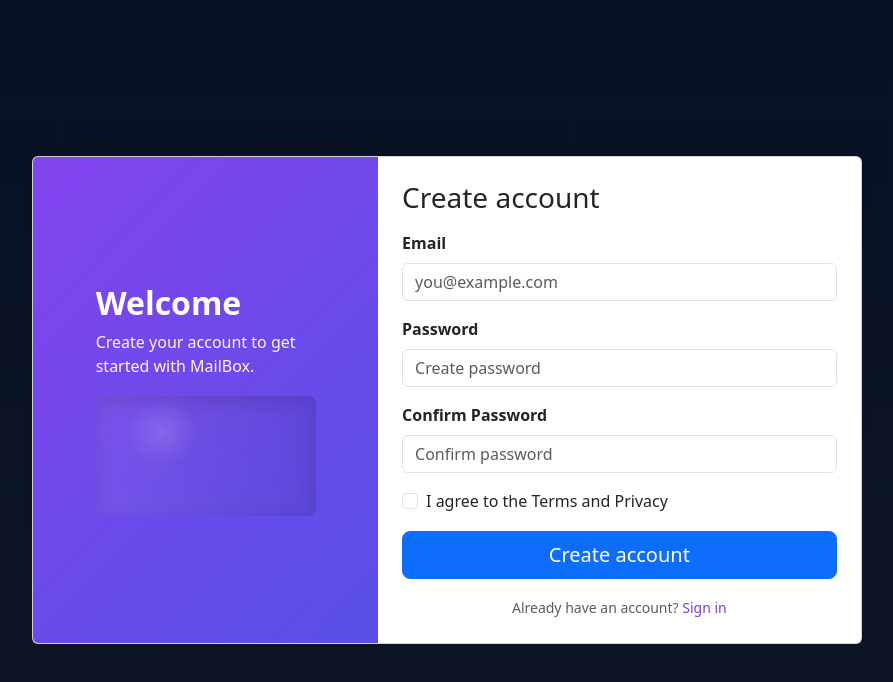
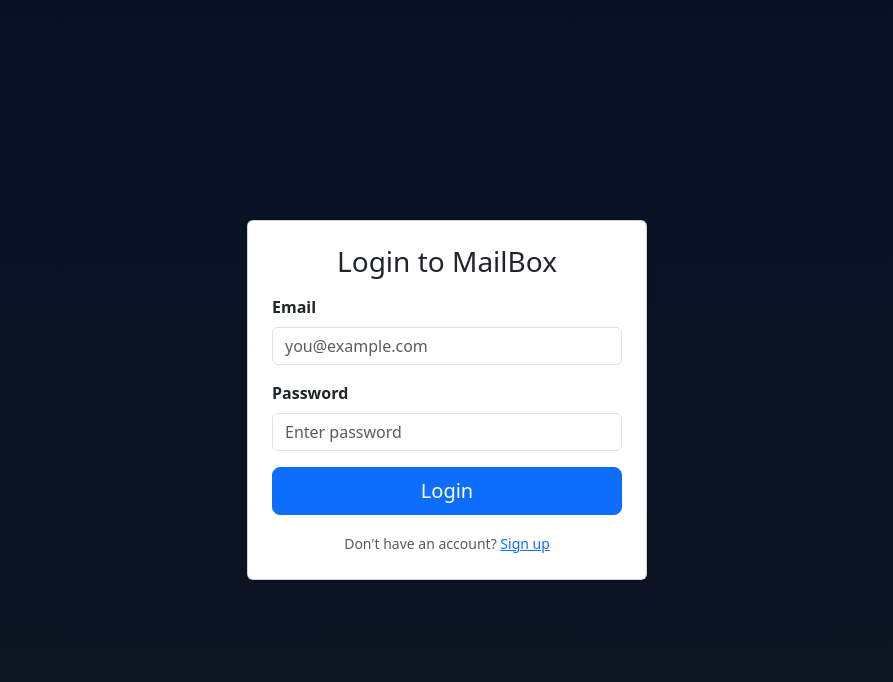
Before and after one commit to Deepak6205/mail-box-client, a React (Vite) app: page /signin in a window 1280 px wide. Shown: the top 682 px of the page, without its empty margins (193-1086 px from the left). Built offline with nearby package versions, Linux system fonts and the light colour scheme; no server answers.

Commit message:
login completed

```diff
--- a/package.json
+++ b/package.json
@@ -16,7 +16,8 @@
     "firebase": "^12.5.0",
     "react": "^19.1.1",
     "react-bootstrap": "^2.10.10",
-    "react-dom": "^19.1.1"
+    "react-dom": "^19.1.1",
+    "react-router-dom": "^7.9.5"
   },
   "devDependencies": {
     "@babel/preset-env": "^7.28.5",
--- a/src/App.jsx
+++ b/src/App.jsx
@@ -1,12 +1,16 @@
-import React from 'react'
-import SignUp from './components/SignUp'
+import { BrowserRouter as Router, Routes, Route } from "react-router-dom";
+import SignUp from "./components/SignUp";
+import Login from "./components/Login";
 
-const App = () => {
+function App() {
   return (
-    <div>
-      <SignUp/>
-    </div>
-  )
+    <Router>
+      <Routes>
+        <Route path="/signup" element={<SignUp />} />
+        <Route path="/signin" element={<Login />} />
+      </Routes>
+    </Router>
+  );
 }
 
-export default App
+export default App;
--- a/src/components/Login.jsx
+++ b/src/components/Login.jsx
@@ -1,9 +1,111 @@
-import React from 'react'
+import React, { useState } from "react";
+import { signInWithEmailAndPassword } from "firebase/auth";
+import { auth } from "../configure/firebase";
+import "../style/SignUp.css";
 
-const Login = () => {
+export default function Login() {
+  const [form, setForm] = useState({
+    email: "",
+    password: "",
+  });
+  const [error, setError] = useState("");
+  const [loggedIn, setLoggedIn] = useState(false);
+
+  const handleChange = (e) => {
+    const { name, value } = e.target;
+    setForm((prev) => ({ ...prev, [name]: value }));
+  };
+
+  const handleLogin = async (e) => {
+    e.preventDefault();
+    setError("");
+
+
+    if (!form.email || !form.password) {
+      setError("Email and password are required");
+      return;
+    }
+
+    try {
+
+      const userCredential = await signInWithEmailAndPassword(
+        auth,
+        form.email,
+        form.password
+      );
+
+
+      const token = await userCredential.user.getIdToken();
+      localStorage.setItem("authToken", token);
+
+      console.log("User logged in successfully:", userCredential.user.email);
+      setLoggedIn(true);
+    } catch (err) {
+      console.error("Login error:", err.message);
+      alert("Invalid email or password. Please try again.");
+      setError("Invalid credentials");
+    }
+  };
+
+  if (loggedIn) {
+    return (
+      <div className="welcome-screen">
+        <h2>Welcome to your mail box</h2>
+      </div>
+    );
+  }
+
   return (
-    <div>Login</div>
-  )
+    <div className="signup-page d-flex align-items-center justify-content-center min-vh-100">
+      <div className="card p-4 shadow-sm" style={{ width: "400px" }}>
+        <h3 className="mb-3 text-center">Login to MailBox</h3>
+
+        <form onSubmit={handleLogin}>
+
+          <div className="mb-3">
+            <label className="form-label">Email</label>
+            <input
+              type="email"
+              name="email"
+              className="form-control"
+              placeholder="you@example.com"
+              value={form.email}
+              onChange={handleChange}
+              required
+            />
+          </div>
+
+
+          <div className="mb-3">
+            <label className="form-label">Password</label>
+            <input
+              type="password"
+              name="password"
+              className="form-control"
+              placeholder="Enter password"
+              value={form.password}
+              onChange={handleChange}
+              required
+            />
+          </div>
+
+
+          {error && <div className="text-danger mb-2">{error}</div>}
+
+
+          <div className="d-grid">
+            <button type="submit" className="btn btn-primary btn-lg">
+              Login
+            </button>
+          </div>
+
+          <div className="text-center mt-3">
+            <small className="text-muted">
+              Don't have an account? <a href="/signup">Sign up</a>
+            </small>
+          </div>
+        </form>
+      </div>
+    </div>
+  );
 }
-
-export default Login
```
Also changed, not shown: 1 other file (tests, documents, lock files or other folders).
